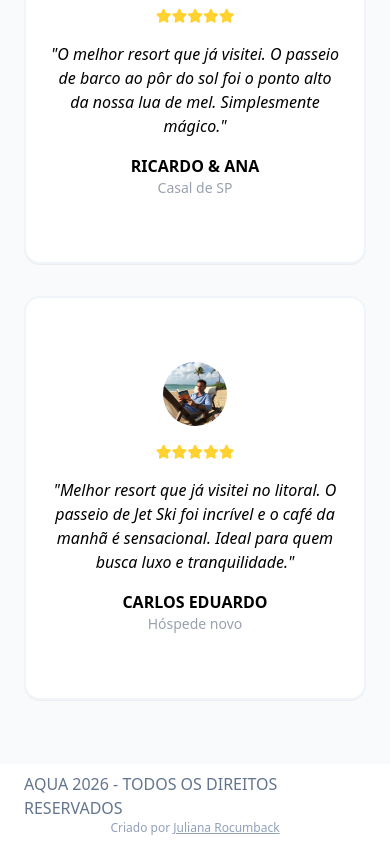
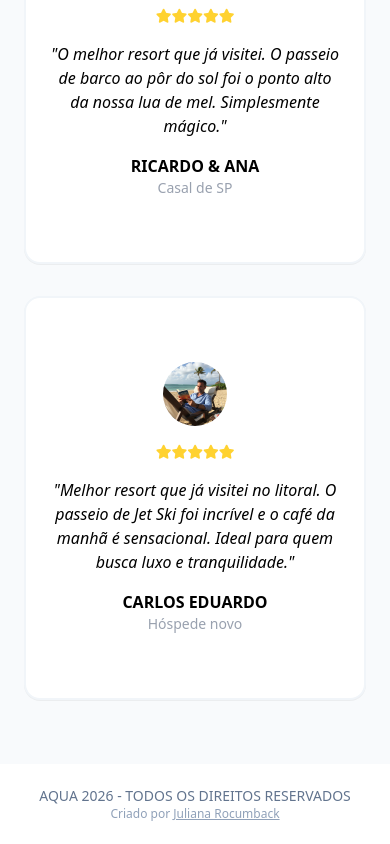
Before and after one commit to julianarocumback/aqua, a React (Vite) app: page / in a window 390 px wide. Shown: the part 7637-8481 px from the top of the page. Built offline with nearby package versions, Linux system fonts and the light colour scheme.

Commit message:
Arrumando o texto do rodapé

```diff
--- a/src/components/footer/Footer.jsx
+++ b/src/components/footer/Footer.jsx
@@ -1,6 +1,6 @@
 export default function Footer() {
     return (
-        <footer className="bg-white h-[75px] flex flex-col items-center justify-center font-medium px-6 py-10">
+        <footer className="bg-white h-[75px] flex flex-col items-center justify-center font-medium px-6 py-10 text-sm md:text-base">
             <div className="text-slate-500 font-regular">AQUA 2026 - TODOS OS DIREITOS RESERVADOS</div>
             <div className="text-xs text-slate-400 font-regular"><a target="blank" href="https://julianarocumback.dev">Criado por <span className="underline">Juliana Rocumback</span></a></div>
         </footer>
```
